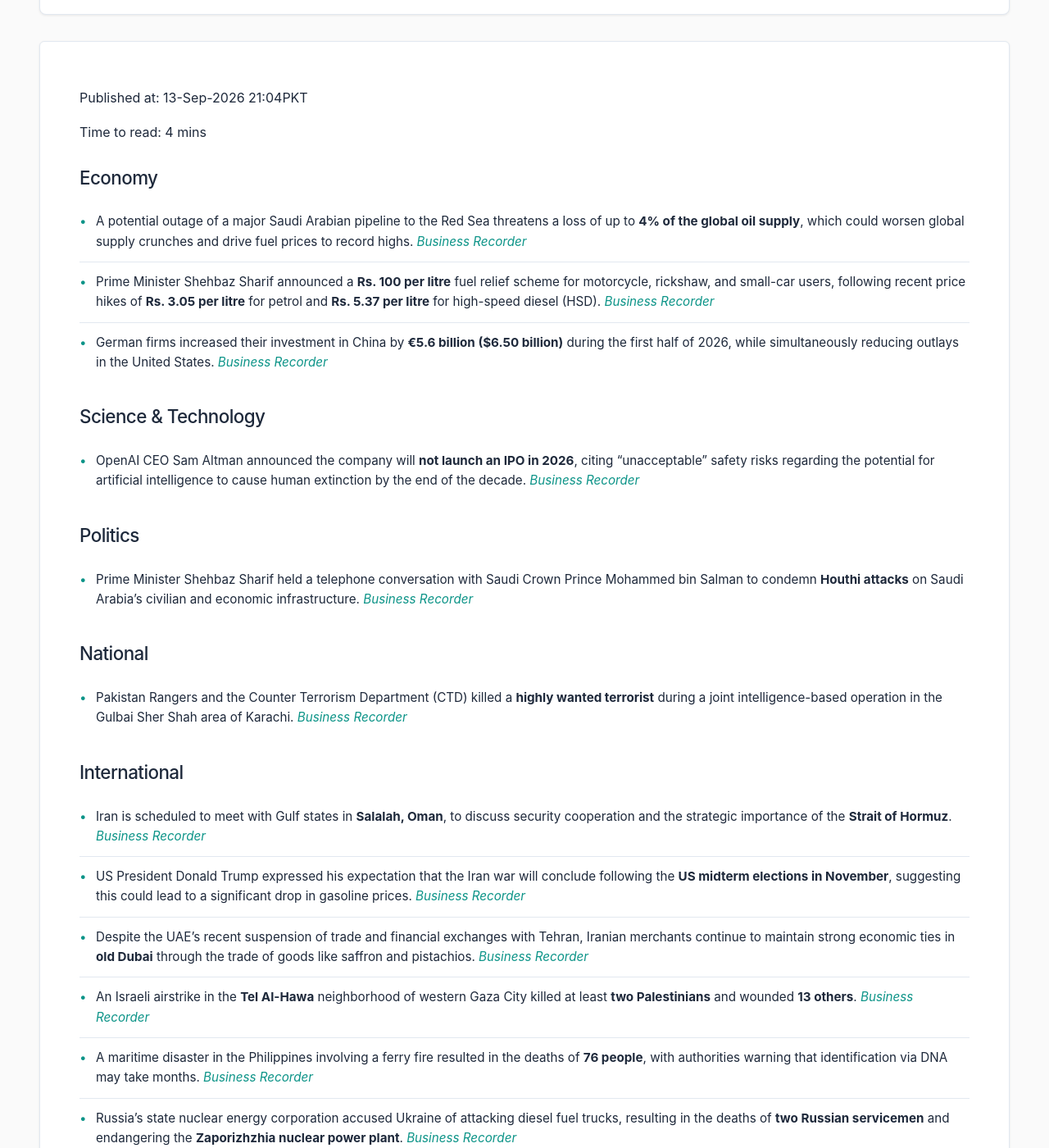
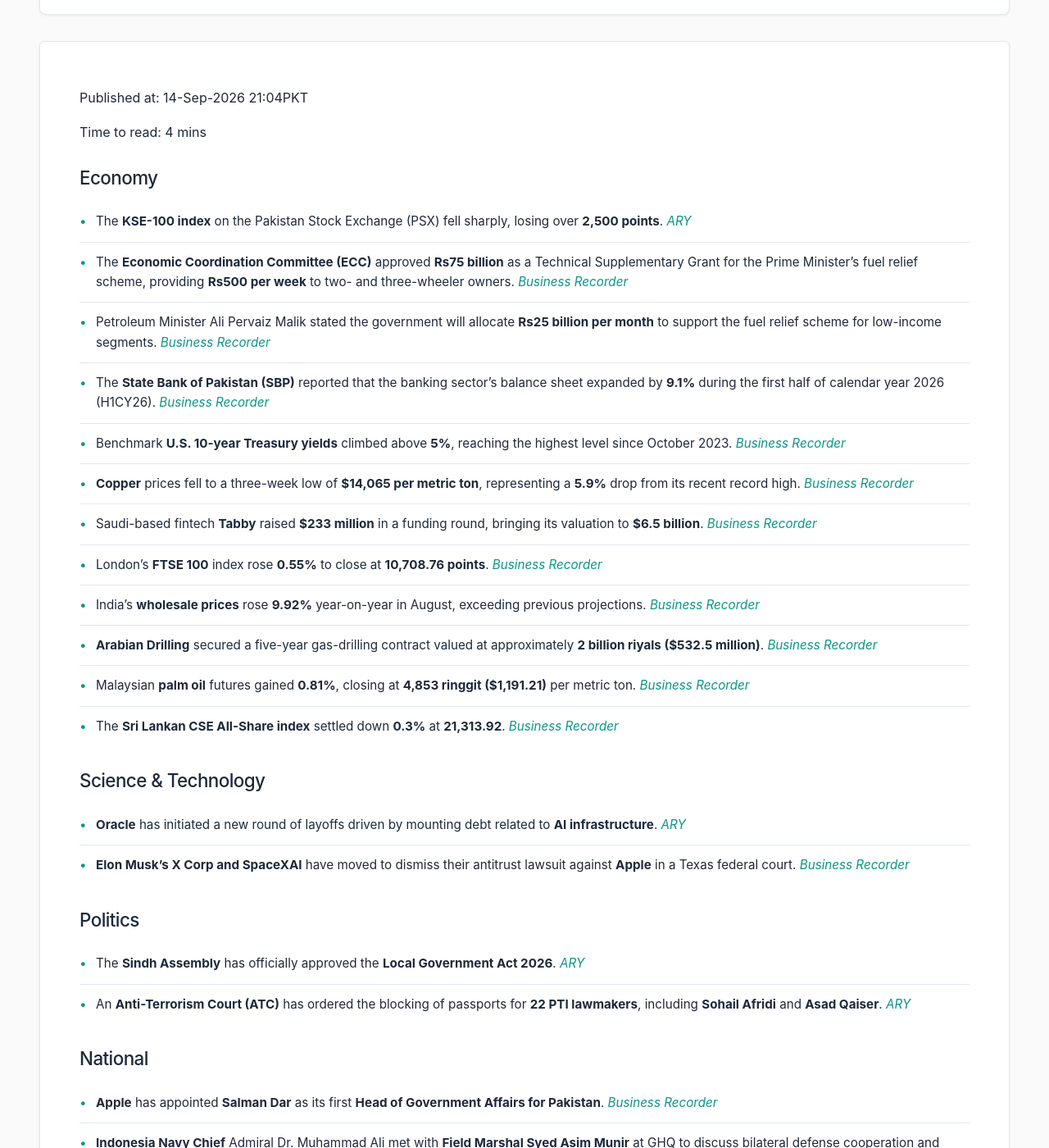
Before and after one commit to zsubzwary/news, a Jekyll site: the page built from en/index.md, in a window 1280 px wide and 1400 px high, scrolled down 209 px. Shown: the whole window at 82% size. Built offline with Jekyll 4.4.1, drawn with Linux system fonts in a browser that asks for light colours; some web fonts are replaced; comment, search, counter and statistics services are not loaded; some of the changed text lies outside the part shown.

Commit message:
DateTime; 2026-09-14T16:04:46.655Z

```diff
--- a/en/index.md
+++ b/en/index.md
@@ -4,39 +4,48 @@ title: Pakistan News Briefing
 lang: en
 ---
 
-Published at: 13-Sep-2026 21:04PKT
+Published at: 14-Sep-2026 21:04PKT
 
 Time to read: 4 mins
 
 ### Economy
-- A potential outage of a major Saudi Arabian pipeline to the Red Sea threatens a loss of up to **4% of the global oil supply**, which could worsen global supply crunches and drive fuel prices to record highs. *[Business Recorder](https://www.brecorder.com/news/40439290/saudi-pipeline-outage-threatens-loss-of-4-of-global-oil-supply)*
-- Prime Minister Shehbaz Sharif announced a **Rs. 100 per litre** fuel relief scheme for motorcycle, rickshaw, and small-car users, following recent price hikes of **Rs. 3.05 per litre** for petrol and **Rs. 5.37 per litre** for high-speed diesel (HSD). *[Business Recorder](https://www.brecorder.com/news/40439285/pm-shehbaz-announces-rs100-per-litre-fuel-relief-for-bikes-rickshaws-small-cars)*
-- German firms increased their investment in China by **€5.6 billion ($6.50 billion)** during the first half of 2026, while simultaneously reducing outlays in the United States. *[Business Recorder](https://www.brecorder.com/news/40439281/german-firms-lift-china-investment-as-us-outlays-fall-iw-study-shows)*
+- The **KSE-100 index** on the Pakistan Stock Exchange (PSX) fell sharply, losing over **2,500 points**. *[ARY](https://arynews.tv/psx-stocks-fall-sharply-as-kse-100-index-loses-over-2500-points)*
+- The **Economic Coordination Committee (ECC)** approved **Rs75 billion** as a Technical Supplementary Grant for the Prime Minister's fuel relief scheme, providing **Rs500 per week** to two- and three-wheeler owners. *[Business Recorder](https://www.brecorder.com/news/40439437/ecc-approves-rs75bn-for-pms-fuel-relief-scheme)*
+- Petroleum Minister Ali Pervaiz Malik stated the government will allocate **Rs25 billion per month** to support the fuel relief scheme for low-income segments. *[Business Recorder](https://www.brecorder.com/news/40439428/govt-to-spend-rs25bn-a-month-on-fuel-relief-scheme-petroleum-minister)*
+- The **State Bank of Pakistan (SBP)** reported that the banking sector's balance sheet expanded by **9.1%** during the first half of calendar year 2026 (H1CY26). *[Business Recorder](https://www.brecorder.com/news/40439436-pakistan-banking-sector-remains-resilient-in-h1cy26-sbp)*
+- Benchmark **U.S. 10-year Treasury yields** climbed above **5%**, reaching the highest level since October 2023. *[Business Recorder](https://www.brecorder.com/news/40439438/us-10-year-yields-reach-5-highest-since-2023)*
+- **Copper** prices fell to a three-week low of **$14,065 per metric ton**, representing a **5.9%** drop from its recent record high. *[Business Recorder](https://www.brecorder.com/news/40439432-copper-sinks-to-3-week-low-as-dollar-firms-lme-stocks-rise)*
+- Saudi-based fintech **Tabby** raised **$233 million** in a funding round, bringing its valuation to **$6.5 billion**. *[Business Recorder](https://www.brecorder.com/news/40439422-gulf-fintech-tabby-clinches-6.5-billion-valuation-after-latest-funding-round)*
+- London's **FTSE 100** index rose **0.55%** to close at **10,708.76 points**. *[Business Recorder](https://www.brecorder.com/news/40439425-uks-ftse-100-rises-as-oil-stocks-gain-key-announcements-in-focus)*
+- India's **wholesale prices** rose **9.92%** year-on-year in August, exceeding previous projections. *[Business Recorder](https://www.brecorder.com/news/40439423-india-wholesale-prices-rise-9.92-year-on-year-in-august)*
+- **Arabian Drilling** secured a five-year gas-drilling contract valued at approximately **2 billion riyals ($532.5 million)**. *[Business Recorder](https://www.brecorder.com/news/40439433-gulf-equities-mixed-as-saudi-energy-shipping-security-concerns-weigh)*
+- Malaysian **palm oil** futures gained **0.81%**, closing at **4,853 ringgit ($1,191.21)** per metric ton. *[Business Recorder](https://www.brecorder.com/news/40439421-palm-oil-closes-up-after-crude-prices-climb-higher)*
+- The **Sri Lankan CSE All-Share index** settled down **0.3%** at **21,313.92**. *[Business Recorder](https://www.brecorder.com/news/40439429-sri-lankan-shares-fall-as-healthcare-energy-stocks-drag)*
 
 ### Science & Technology
-- OpenAI CEO Sam Altman announced the company will **not launch an IPO in 2026**, citing "unacceptable" safety risks regarding the potential for artificial intelligence to cause human extinction by the end of the decade. *[Business Recorder](https://www.brecorder.com/news/40439271/openais-altman-wont-do-ipo-this-year-calls-ai-extinction-risk-unacceptable)*
+- **Oracle** has initiated a new round of layoffs driven by mounting debt related to **AI infrastructure**. *[ARY](https://arynews.tv/oracle-begins-new-round-of-layoffs-as-ai-infrastructure-debt-mounts)*
+- **Elon Musk’s X Corp and SpaceXAI** have moved to dismiss their antitrust lawsuit against **Apple** in a Texas federal court. *[Business Recorder](https://www.brecorder.com/news/40439441/musks-x-corp-and-spacexai-resolve-antitrust-lawsuit-against-apple)*
 
 ### Politics
-- Prime Minister Shehbaz Sharif held a telephone conversation with Saudi Crown Prince Mohammed bin Salman to condemn **Houthi attacks** on Saudi Arabia’s civilian and economic infrastructure. *[Business Recorder](https://www.brecorder.com/news/40439286/pm-shehbaz-condemns-houthi-attacks-on-saudi-arabia-in-call-with-crown-prince)*
+- The **Sindh Assembly** has officially approved the **Local Government Act 2026**. *[ARY](https://arynews.tv/sindh-assembly-gives-green-light-to-local-government-act-2026)*
+- An **Anti-Terrorism Court (ATC)** has ordered the blocking of passports for **22 PTI lawmakers**, including **Sohail Afridi** and **Asad Qaiser**. *[ARY](https://arynews.tv/atc-orders-passport-block-for-sohail-afridi-asad-qaiser-22-pti-lawmakers)*
 
 ### National
-- Pakistan Rangers and the Counter Terrorism Department (CTD) killed a **highly wanted terrorist** during a joint intelligence-based operation in the Gulbai Sher Shah area of Karachi. *[Business Recorder](https://www.brecorder.com/news/40439276/security-forces-kill-highly-wanted-terrorist-in-karachi-operation)*
+- **Apple** has appointed **Salman Dar** as its first **Head of Government Affairs for Pakistan**. *[Business Recorder](https://www.brecorder.com/news/40439439-apple-appoints-first-head-of-government-affairs-for-pakistan)*
+- **Indonesia Navy Chief** Admiral Dr. Muhammad Ali met with **Field Marshal Syed Asim Munir** at GHQ to discuss bilateral defense cooperation and regional security. *[Business Recorder](https://www.brecorder.com/news/40439430-indonesia-navy-chief-meets-field-marshal-asim-munir-at-ghq)*
+- **700 solar systems** are set to be distributed to needy families in **Mir Hassan Mari**. *[ARY](https://arynews.tv/needy-families-in-mir-hassan-mari-to-receive-700-solar-systems)*
+- In the **Mir Raza case**, the commission has decided to record investor statements via **video link**. *[ARY](https://arynews.tv/mir-raza-case-commission-to-record-statements-of-investors-via-video-link)*
+- **BIEK** announced the **2026 HSC Commerce** results for both the **regular** and **private** groups. *[ARY](https://arynews.tv/biek-announces-2026-hsc-commerce-regular-group-results-check-here) / [ARY](https://arynews.tv/biek-announces-2026-hsc-commerce-private-group-results-check-here)*
 
 ### International
-- Iran is scheduled to meet with Gulf states in **Salalah, Oman**, to discuss security cooperation and the strategic importance of the **Strait of Hormuz**. *[Business Recorder](https://www.brecorder.com/news/40439292/iran-says-oman-meeting-aims-to-boost-security-cooperation)*
-- US President Donald Trump expressed his expectation that the Iran war will conclude following the **US midterm elections in November**, suggesting this could lead to a significant drop in gasoline prices. *[Business Recorder](https://www.brecorder.com/news/40439291/trump-reiterates-that-he-sees-iran-war-ending-after-us-midterm-elections)*
-- Despite the UAE's recent suspension of trade and financial exchanges with Tehran, Iranian merchants continue to maintain strong economic ties in **old Dubai** through the trade of goods like saffron and pistachios. *[Business Recorder](https://www.brecorder.com/news/40439288/irans-economic-ties-to-dubai-hard-to-break-despite-war)*
-- An Israeli airstrike in the **Tel Al-Hawa** neighborhood of western Gaza City killed at least **two Palestinians** and wounded **13 others**. *[Business Recorder](https://www.brecorder.com/news/40439284/israeli-strike-kills-two-people-in-gaza-medics-say)*
-- A maritime disaster in the Philippines involving a ferry fire resulted in the deaths of **76 people**, with authorities warning that identification via DNA may take months. *[Business Recorder](https://www.brecorder.com/news/40439280/philippine-ferry-fire-victims-may-take-months-to-identify-authorities-say)*
-- Russia’s state nuclear energy corporation accused Ukraine of attacking diesel fuel trucks, resulting in the deaths of **two Russian servicemen** and endangering the **Zaporizhzhia nuclear power plant**. *[Business Recorder](https://www.brecorder.com/news/40439279/russian-nuclear-head-says-ukraine-attacked-fuel-trucks-endangered-zaporizhzhia-plant)*
-- A Russian drone attack on the Ukrainian city of **Odesa** wounded at least **five people** and caused damage to residential districts. *[Business Recorder](https://www.brecorder.com/news/40439278/russian-drone-attack-injures-five-in-ukraines-odesa-officials-say)*
+- **Houthi forces** launched dozens of missiles and drones at a military airbase in **Khamis Mushait, Saudi Arabia**, hitting aircraft hangars, radar systems, and runways. *[Business Recorder](https://www.brecorder.com/news/40439440/gulf-states-call-off-meeting-with-iran-houthis-launch-new-attack-on-saudi)*
+- Israeli strikes in a southern **Lebanese town** killed at least **13 people**, including **six children**. *[Business Recorder](https://www.brecorder.com/news/40439435-israeli-strikes-on-southern-lebanese-town-kill-13-as-fears-of-escalation-mount)*
+- **Arab states** in the Gulf have called off a scheduled meeting with **Iran**. *[Business Recorder](https://www.brecorder.com/news/40439440/gulf-states-call-off-meeting-with-iran-houthis-launch-new-attack-on-saudi)*
+- **Bangladesh's** industrial growth is being hindered by high **LNG prices**, leading to electricity outages and increased gas subsidies. *[Business Recorder](https://www.brecorder.com/news/40439431-bangladeshs-industrial-growth-hurt-by-high-lng-prices-minister-says)*
+- **GAIL** (India) reported that **LNG prices** exceeding **$20 per mmBtu** are negatively impacting demand. *[Business Recorder](https://www.brecorder.com/news/40439427-lng-prices-above-20-per-mmbtu-to-hurt-demand-chairman-of-indias-gail-says)*
 
 ### Sports
-- Pakistan secured the **bronze medal** at the 2026 Men’s Hockey Junior Asia Cup in China after defeating Malaysia **4-2**. *[Business Recorder](https://www.brecorder.com/news/40439283/pakistan-fight-back-from-two-goal-deficit-to-beat-malaysia-win-junior-asia-cup-bronze)*
-- Following a series whitewash by England, Pakistan's Test cricket team has dropped to **9th place** in the ICC Test rankings, its lowest position in history. *[Business Recorder](https://www.brecorder.com/news/40439277/pakistan-slip-to-ninth-place-in-test-rankings-after-england-whitewash)*
-- Elena Rybakina defeated Aryna Sabalenka with a score of **6-4, 5-7, 6-2** to win the US Open women's final. *[Business Recorder](https://www.brecorder.com/news/40439275/sabalenka-feels-weight-of-three-peat-in-us-open-final-loss)*
-- Ticket prices for the US Open men's final between **Ben Shelton** and **Alexander Zverev** saw a decrease of **27%**. *[Business Recorder](https://www.brecorder.com/news/40439274/ticket-prices-for-shelton-zverev-us-open-final-down-27)*
-- England completed a **3-0 series shutout** against Pakistan in Test cricket under the captaincy of Joe Root. *[Business Recorder](https://www.brecorder.com/news/40439272/root-pleased-with-englands-response-to-unusual-summer)*
+- Australian cricketer **Cameron Green** has married his long-time partner, **Emily Redwood**, in Perth. *[ARY](https://arynews.tv/cameron-green-gets-married-to-long-time-partner-emily-redwood-in-perth)*
 
-### Other
-- Celine Dion made her first stage appearance in six years in Paris, marking her return following her **2022 diagnosis** of stiff person syndrome. *[Business Recorder](https://www.brecorder.com/news/40439282/paris-cheers-the-power-of-celine-dion)*
+### Health
+- The lung cancer drug candidate **Gotistobart** has successfully demonstrated the ability to prolong lives during clinical trials. *[ARY](https://arynews.tv/gotistobart-lung-cancer-drug-candidate-prolonged-lives-in-trial)*
```
